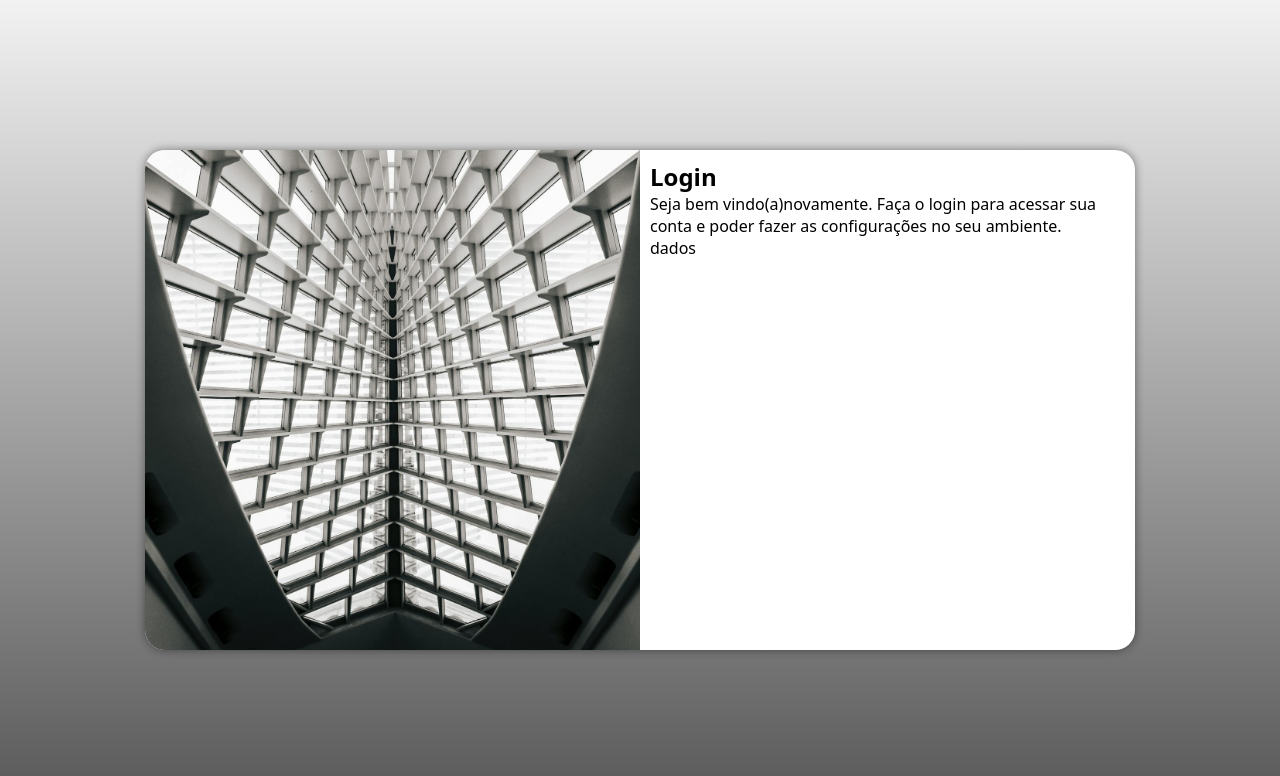
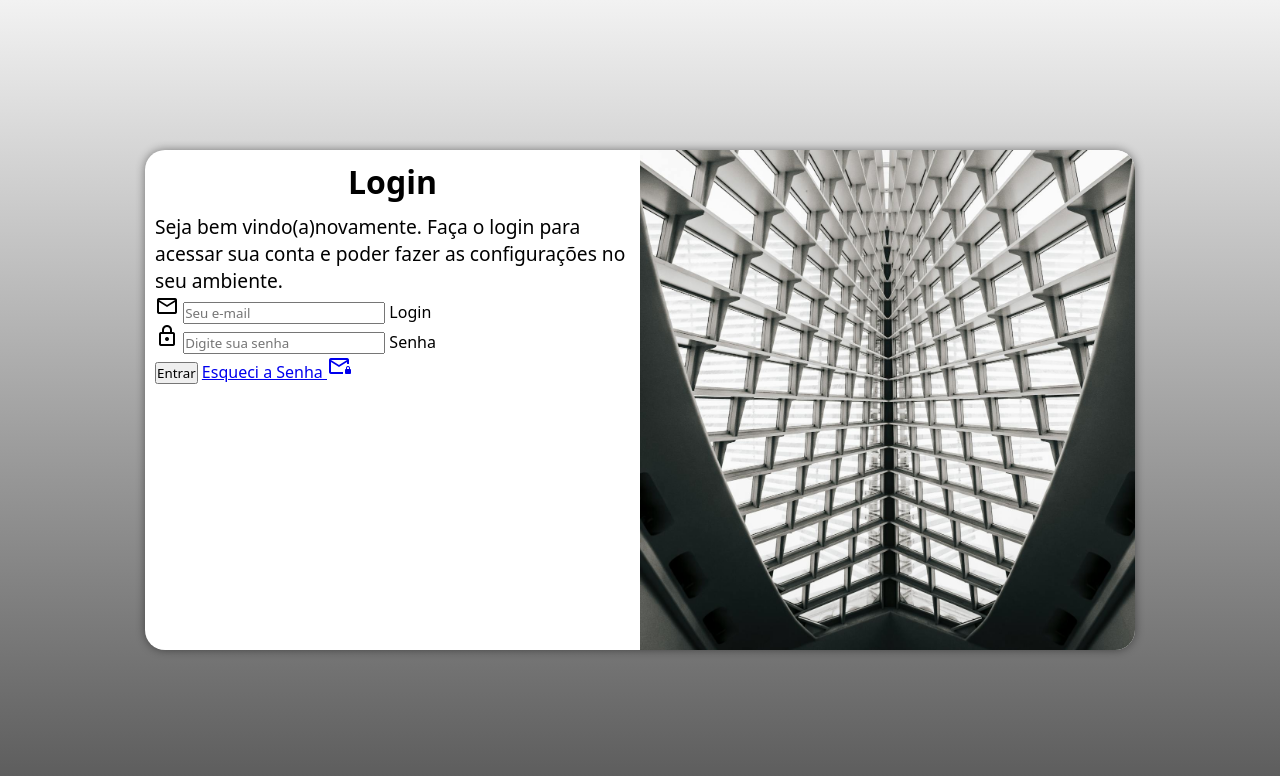
Before and after one commit to brunoleocosta/Login-Project, a plain HTML site: page index.html in a window 1280 px wide. Drawn offline with nearby package versions, Linux system fonts and the light colour scheme.

Commit message:
adicionei o formulario

```diff
--- a/estilos/media-query.css
+++ b/estilos/media-query.css
@@ -42,14 +42,24 @@ Grandes telas: acima de 1200px
     }
 
     section#login > div#imagem {
-        float:left;
+        float:right;
         width: 50%;
         height: 100%;
     }
 
     section#login > div#formulario {
-        float:right;
+        float:left;
         width: 50%;
     }
 
+
+    div#formulario > h1 {
+        font-size: 2em;
+    }
+
+
+    div#formulario > p {
+        font-size: 1.2em;
+    }
+
 }
--- a/estilos/style.css
+++ b/estilos/style.css
@@ -54,3 +54,12 @@ section#login > div#formulario {
     display: block;
     padding:10px;
 }
+
+div#formulario > h1 {
+    text-align: center;
+    margin-bottom: 10px;
+}
+
+div#formulario > p {
+    font-size: 0.8em;
+}
--- a/index.html
+++ b/index.html
@@ -4,6 +4,7 @@
     <meta charset="UTF-8">
     <meta name="viewport" content="width=device-width, initial-scale=1.0">
     <title>Login</title>
+    <link rel="stylesheet" href="https://fonts.googleapis.com/css2?family=Material+Symbols+Outlined:opsz,wght,FILL,GRAD@24,400,0,0" />
     <link rel="stylesheet" href="estilos/style.css">
     <link rel="stylesheet" href="estilos/media-query.css">
 </head>
@@ -17,8 +18,27 @@
                 <h1>Login</h1>
                 <p>Seja bem vindo(a)novamente. Faça o login para acessar sua conta e poder fazer as configurações no seu ambiente.</p>
 
-                <form action="Login.php" method="post">
-                    dados
+                <form action="Login.php" method="post" autocomplete="on">
+                    <div class="campo">
+                        <span class="material-symbols-outlined">
+                            mail
+                            </span>
+                        <input type="email" name="login" id="ilogin" placeholder="Seu e-mail" autocomplete="email" required maxlength="30">
+                        <label for="ilogin">Login</label>
+                    </div>
+                    <div class="campo">
+                        <span class="material-symbols-outlined">
+                            lock
+                            </span>
+                        <input type="password" placeholder="Digite sua senha" autocomplete="current-password" required minlength="4" maxlength="20">
+                        <label for="isenha">Senha</label>
+                    </div>
+                    <input type="submit" value="Entrar">
+                    <a href="esqueci.html"> Esqueci a Senha <span class="material-symbols-outlined">
+                        mail_lock
+                        </span></a>
+
+
                 </form>
 
             </div>
```
